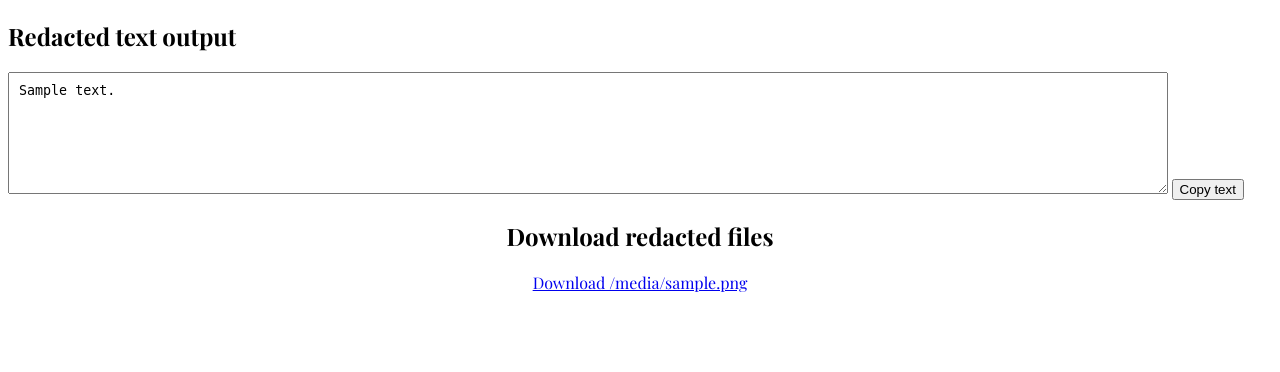
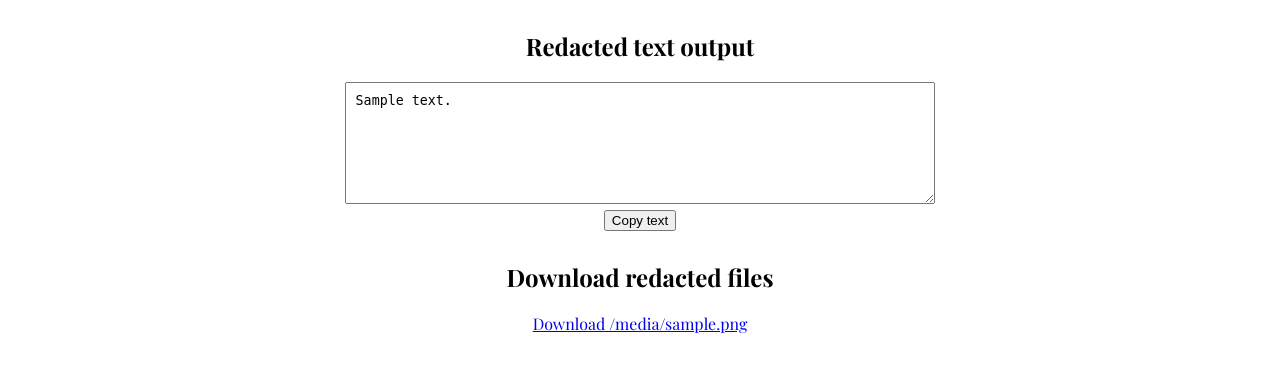
Before and after one commit to llivigni/pii_redactor, a Flask app: template templates/results.html in a window 1280 px wide. Shown: the part 163-535 px from the top of the page. Run offline with Flask 3, Linux system fonts and the light colour scheme; the template is opened without the code that fills it: most values are stand-ins (such as "Sample title", 1, 10 or a date in 2020); parts of the project's set-up code (start-up, migrations or seed data) failed here and were passed over; some web fonts are replaced.

Commit message:
Enhance styles for copy button and text output
Add hover styles for the copy button and adjust text output styles.

```diff
--- a/static/styles.css
+++ b/static/styles.css
@@ -46,6 +46,11 @@ input[type="submit"]:hover{
     font-size: 18px;
 }
 
+#copy-button:hover {
+    background-color: #A8C7E6;
+    font-size: 18px;
+}
+
 .redacted-file {
     display: inline-block;
 }
@@ -60,3 +65,10 @@ textarea {
     height: 100px;
     padding: 10px;
 }
+
+.text-output {
+    margin: auto;
+    width: 50%;
+    padding: 10px;
+    text-align: center;
+}
```
